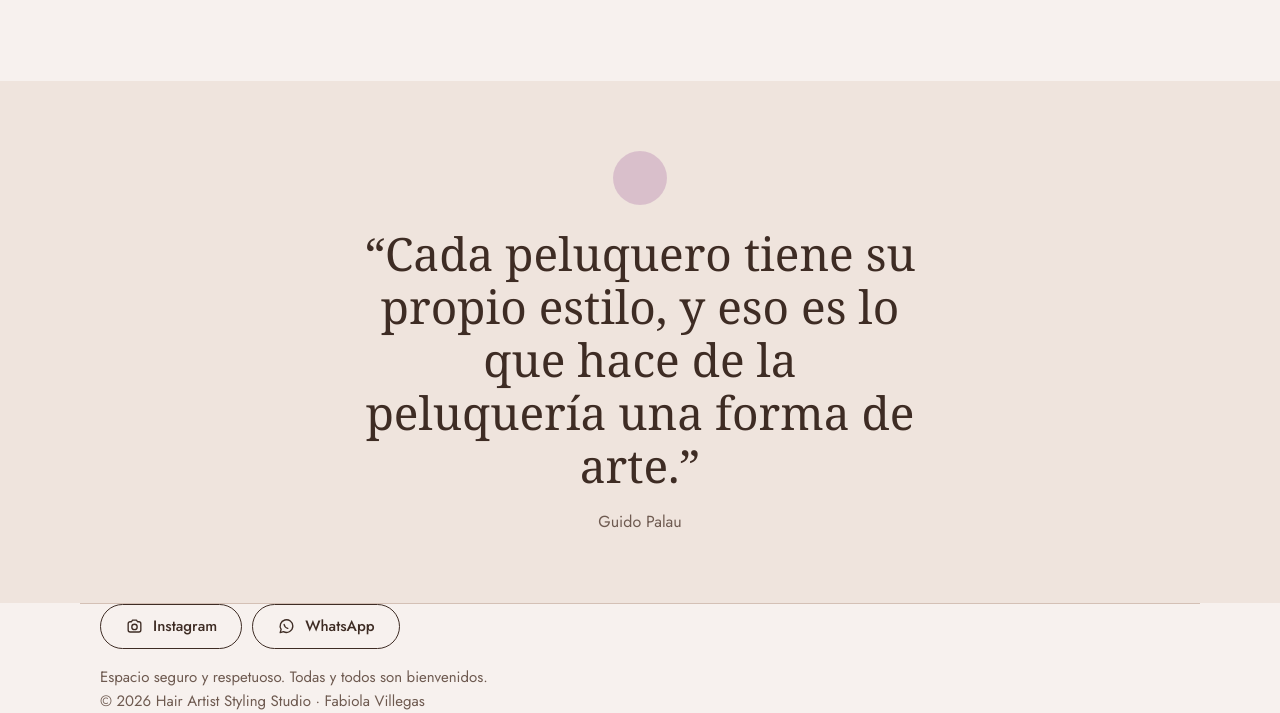
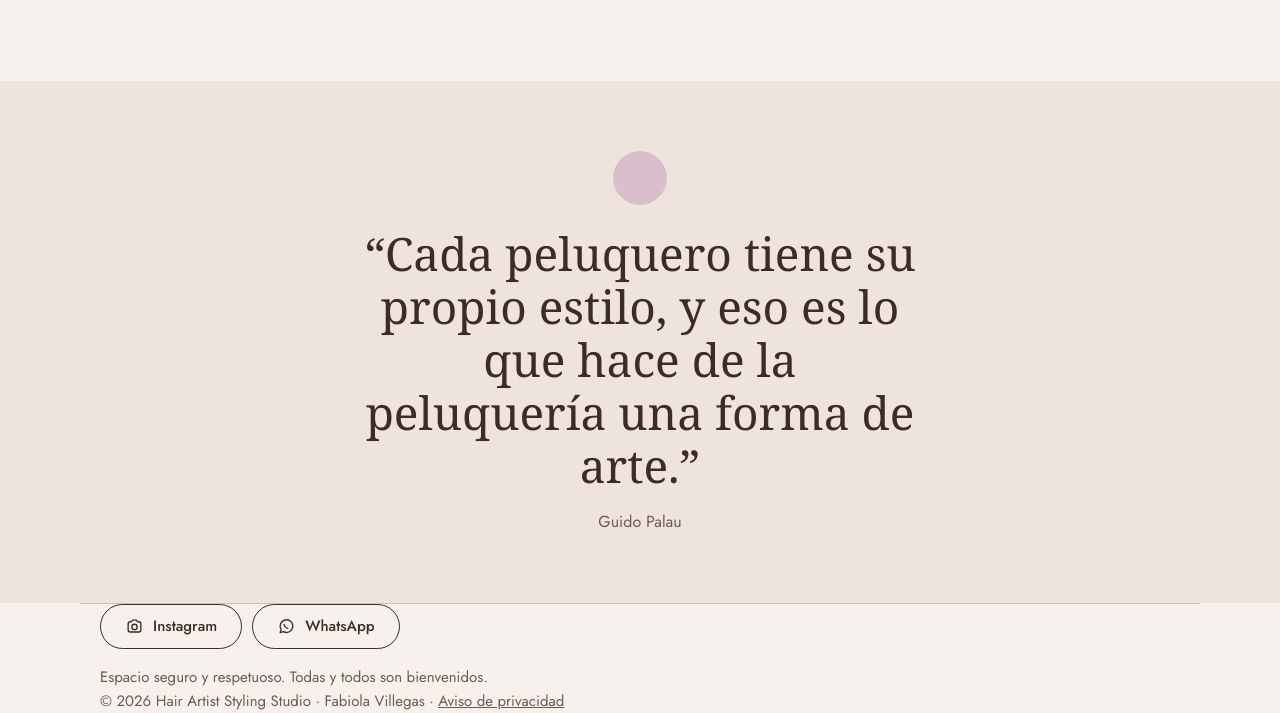
Before and after one commit to FabiStylist-crypto/fabiolavillegass-web, a plain HTML site: page index.html in a window 1280 px wide. Shown: the part 5333-6046 px from the top of the page. Drawn offline with Linux system fonts and the light colour scheme; a script that the page names is missing; a web font is replaced by a local one.

Commit message:
Update index.html

```diff
--- a/index.html
+++ b/index.html
@@ -325,7 +325,7 @@
       <a class="boton linea js-wa" href="#" target="_blank" rel="noopener"><svg viewBox="0 0 24 24" fill="none" stroke="currentColor" stroke-width="1.7" stroke-linecap="round" stroke-linejoin="round" aria-hidden="true"><path d="M20 11.5a8 8 0 0 1-11.8 7l-4.2 1.2 1.2-4A8 8 0 1 1 20 11.5z"/><path d="M9 9.5c.3 2 2.3 4.2 4.6 4.8"/></svg> WhatsApp</a>
     </div>
     <p>Espacio seguro y respetuoso. Todas y todos son bienvenidos.</p>
-    <p>© <span id="anio"></span> Hair Artist Styling Studio · Fabiola Villegas</p>
+    <p>© <span id="anio"></span> Hair Artist Styling Studio · Fabiola Villegas · <a href="aviso-privacidad.html">Aviso de privacidad</a></p>
   </footer>
 
   <div class="fija">
```
